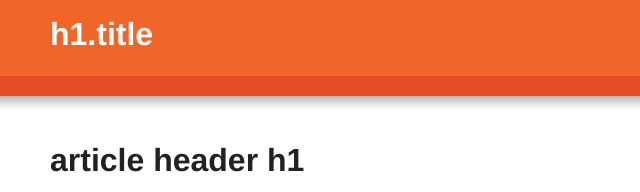
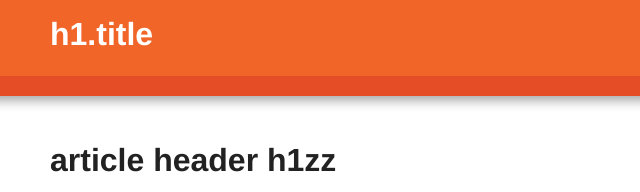
Before and after one commit to cpvanderwath/git_demo, a plain HTML site: page index.html in a window 1280 px wide. Shown: the top 192 px of the page, 77-717 px from the left. Drawn offline with nearby package versions, Linux system fonts and the light colour scheme.

Commit message:
First change

```diff
--- a/index.html
+++ b/index.html
@@ -39,7 +39,7 @@
 
                 <article>
                     <header>
-                        <h1>article header h1</h1>
+                        <h1>article header h1zz</h1>
                         <p>Lorem ipsum dolor sit amet, consectetur adipiscing elit. Aliquam sodales urna non odio egestas tempor. Nunc vel vehicula ante. Etiam bibendum iaculis libero, eget molestie nisl pharetra in. In semper consequat est, eu porta velit mollis nec.</p>
                     </header>
                     <section>
```
